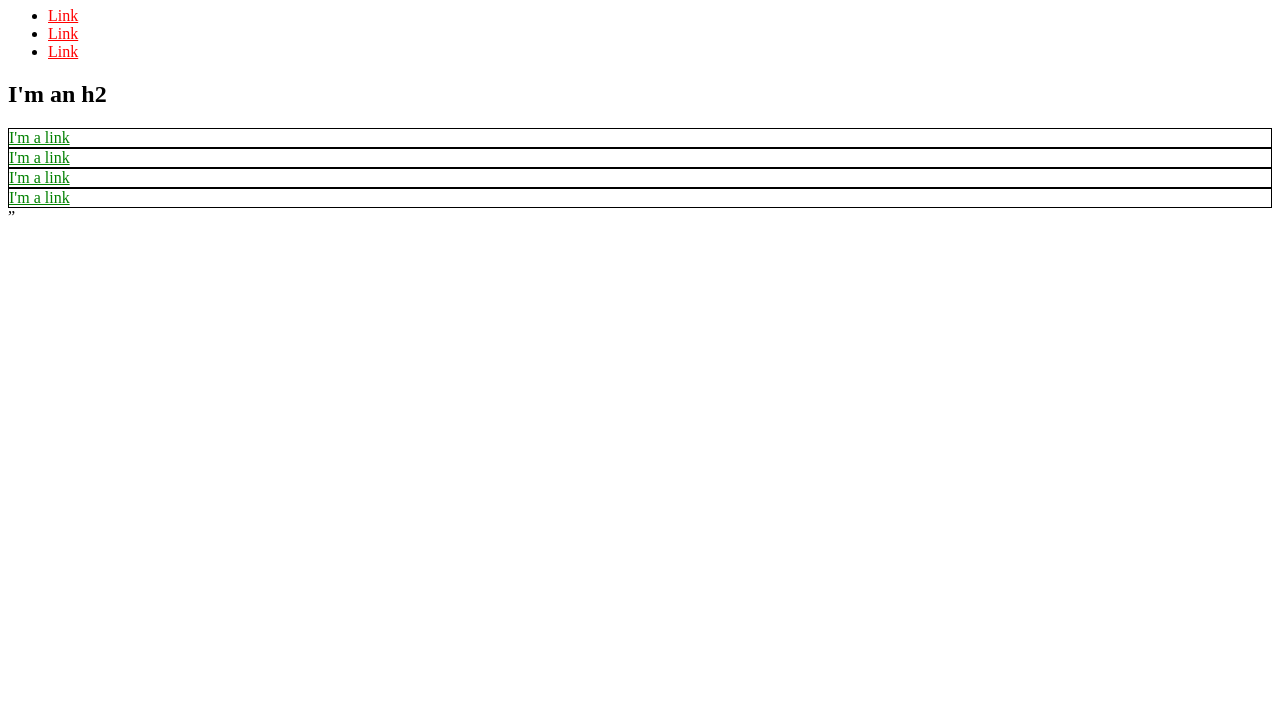
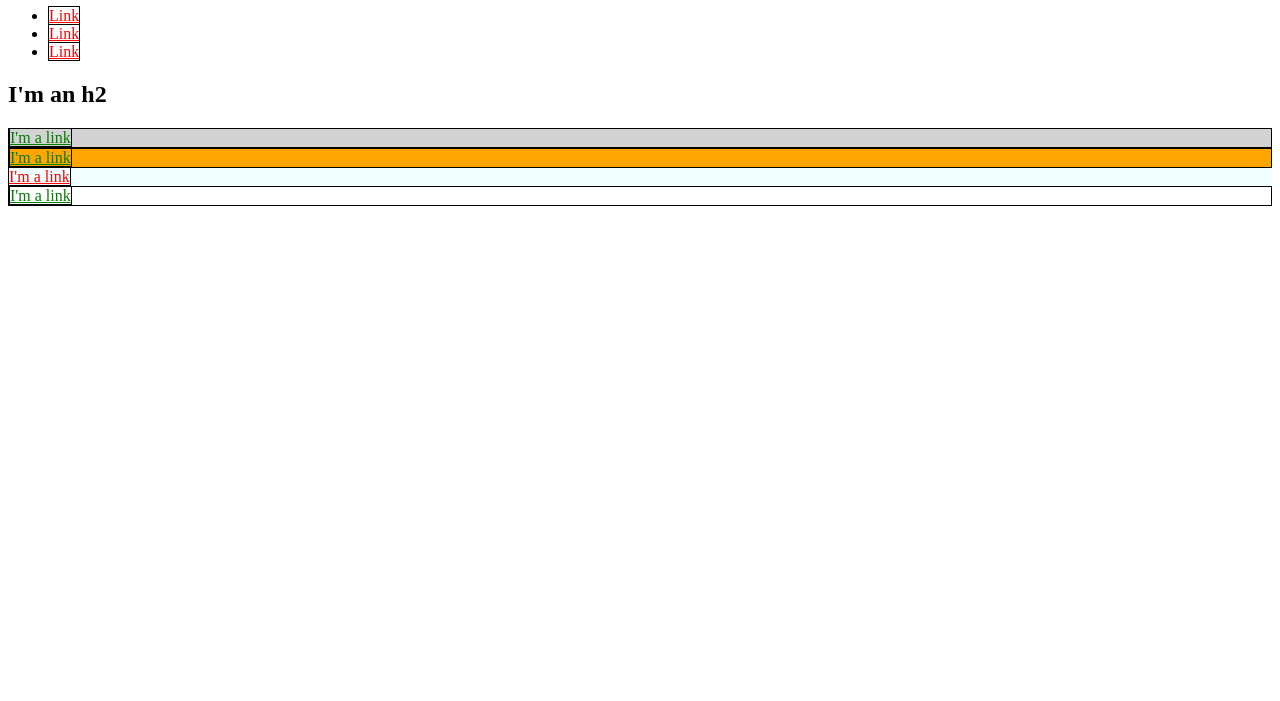
Before and after one commit to JaRes78/le_csslayout, a plain HTML site: page index.html in a window 1280 px wide. Shown: the part 99-800 px from the top of the page. Drawn offline with Linux system fonts and the light colour scheme.

Commit message:
Add CSS ids and classes

```diff
--- a/index.html
+++ b/index.html
@@ -2,33 +2,56 @@
 <html>
   <head>
     <title>Test Page: Don't Panic</title>
-    <meta charset="utf-8">
+    <meta charset="utfp-8">
+    <style>
+        a {
+            border: 1px solid black;
+            color: red;
+        }
+        #exec-bio {
+            background-color: lightgray;
+        }
+        #exec-bio002 {
+            background-color: orange;
+        }
+        .bio-box {
+            border: 1px solid black;
+        }
+        .bio-box a {
+            color: green;
+        }
+        .bio-box002 {
+            background-color: azure;
+        }
+    </style>
   </head>
+
   <body>
     <h1>I'm an h1</h1>
     <ul>
       <li>
-        <a href="https://example.com/" style="color: red;">Link</a>
+        <a href="https://example.com/">Link</a>
       </li>
       <li>
-        <a href="https://example.com/" style="color: red;">Link</a>
+        <a href="https://example.com/">Link</a>
       </li>
       <li>
-        <a href="https://example.com/" style="color: red;">Link</a>
+        <a href="https://example.com/">Link</a>
       </li>
     </ul>
+
     <h2>I'm an h2</h2>
-    <div style="border: 1px solid black;">
-      <a href="https://example.com/" style="color: green;">I'm a link</a>
+    <div id="exec-bio" class="bio-box">
+      <a href="https://example.com/">I'm a link</a>
     </div>
-    <div style="border: 1px solid black;">
-      <a href="https://example.com/" style="color: green;">I'm a link</a>
+    <div id="exec-bio002" class="bio-box">
+      <a href="https://example.com/">I'm a link</a>
     </div>
-    <div style="border: 1px solid black;">
-      <a href="https://example.com/" style="color: green;">I'm a link</a>
+    <div class="bio-box002">
+      <a href="https://example.com/">I'm a link</a>
     </div>
-    <div style="border: 1px solid black;">
-      <a href="https://example.com/" style="color: green;">I'm a link</a>
+    <div class="bio-box">
+      <a href="https://example.com/">I'm a link</a>
     </div>
   </body>
-</html>”
+</html>
```
